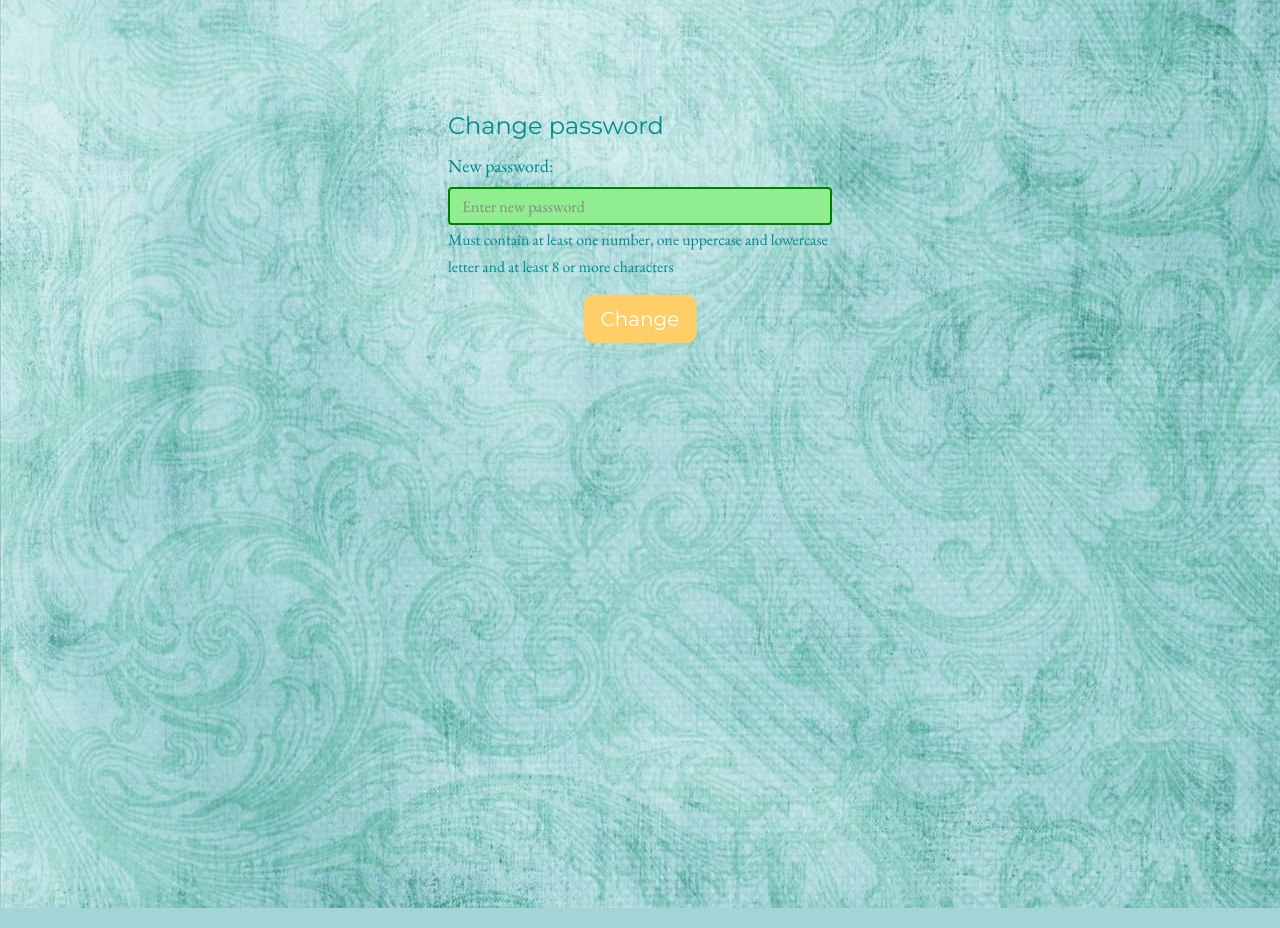
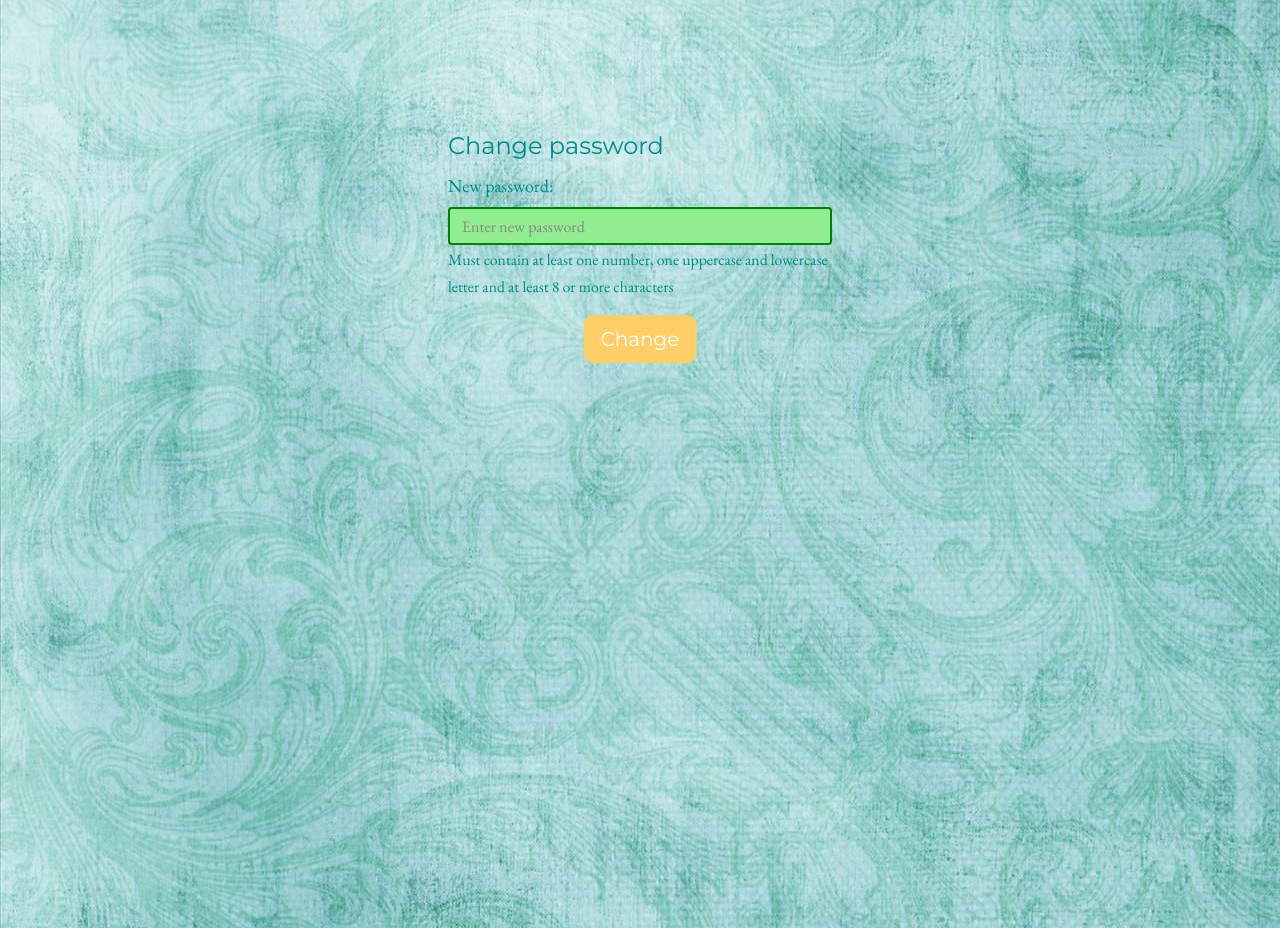
Before and after one commit to vukan-markovic/Book_evaluator, a Flask app: page /changePassword in a window 1280 px wide. Shown: the part 62-990 px from the top of the page. Run offline with Flask 2, Linux system fonts and the light colour scheme; a user stored in the database is signed in; some libraries are stand-ins or nearby versions.

Commit message:
Update changePassword.html

```diff
--- a/templates/changePassword.html
+++ b/templates/changePassword.html
@@ -4,8 +4,8 @@
     Change password
 {% endblock %}
 
-{% block main %}<br><br><br><br>
-    <form role="form" class="centerContent" action="{{ url_for('changePassword') }}" method="post">
+{% block main %}
+    <form role="form" class="centerContent formMargin" action="{{ url_for('changePassword') }}" method="post">
         <fieldset>
         <legend>Change password</legend>
             <div class="form-group">
```
